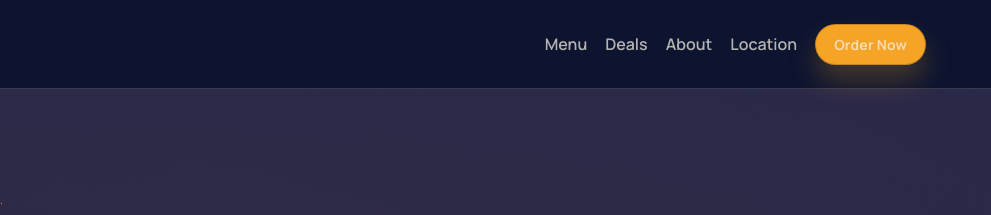
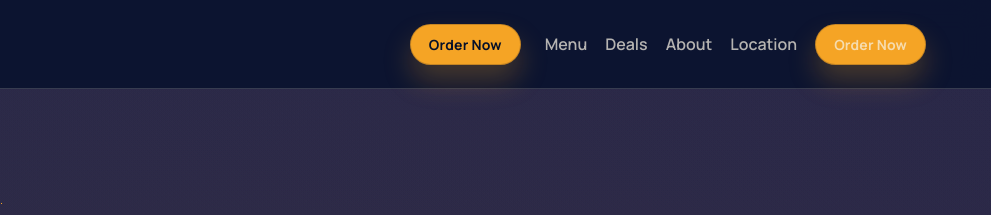
Before and after one commit to fatik-islam/chickybites, a website: page index.html in a window 1280 px wide. Shown: the top 215 px of the page, 289-1280 px from the left. Drawn offline with Linux system fonts and the light colour scheme; a web font is replaced by a local one.

Commit message:
Add 'Order Now' button to navigation

```diff
--- a/index.html
+++ b/index.html
@@ -33,6 +33,7 @@
         </a>
 
         <nav class="nav" aria-label="Primary">
+          <a class="button button--small order-cta" href="#order-form">Order Now</a>
           <button class="nav-toggle" type="button" aria-expanded="false" aria-controls="nav-links">
             <span></span>
             <span></span>
```
